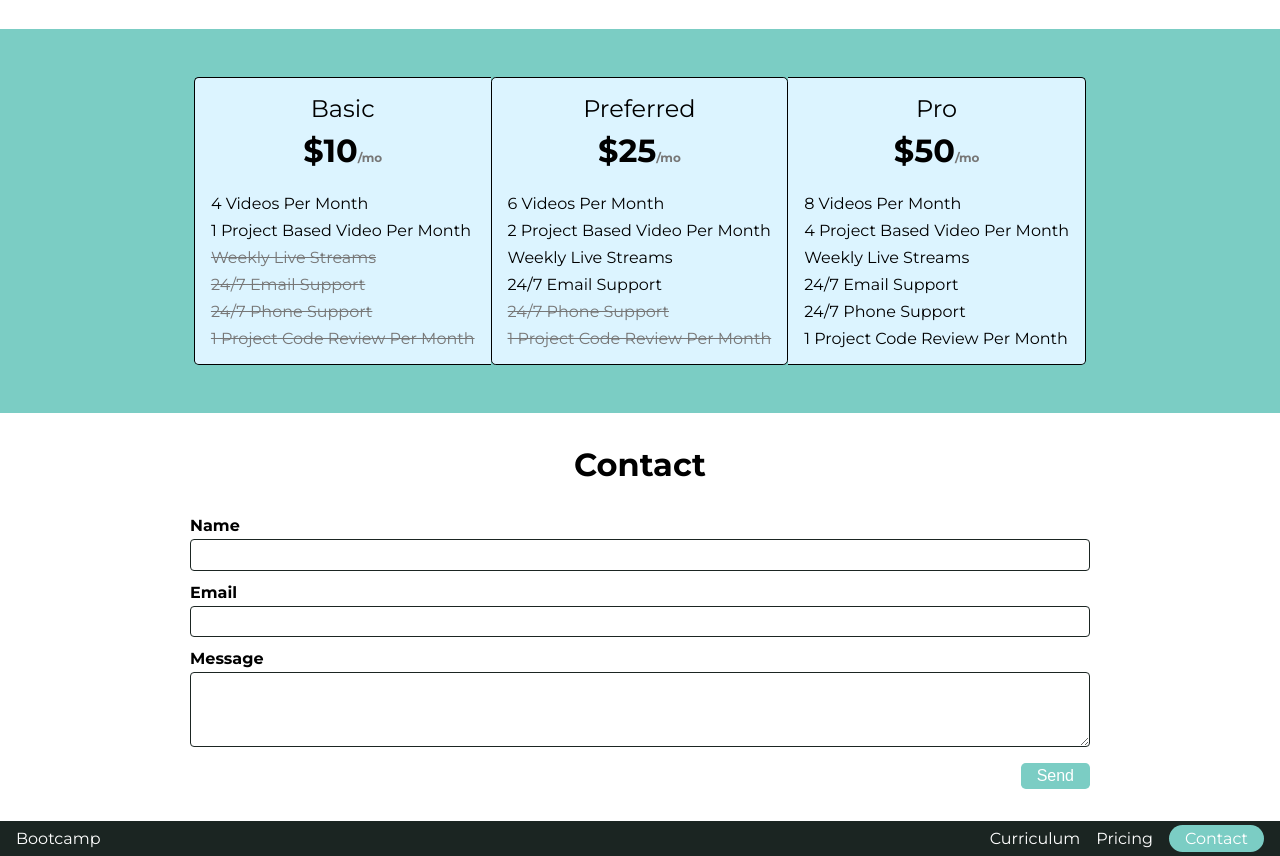
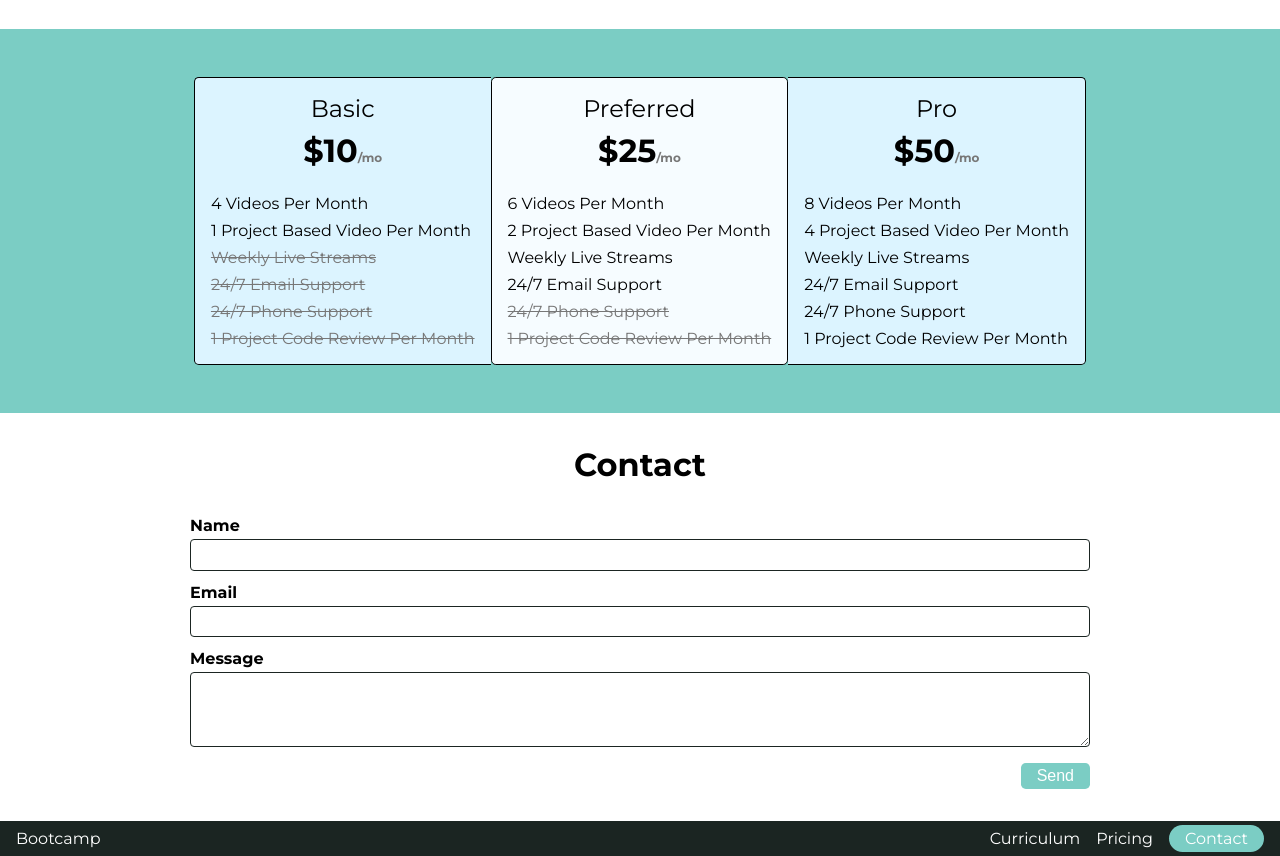
Before and after one commit to samyamay2005/bootcamp, a plain HTML site: page index.html in a window 1280 px wide. Shown: the part 1084-1940 px from the top of the page. Drawn offline with Linux system fonts and the light colour scheme.

Commit message:
Update style.css

```diff
--- a/style.css
+++ b/style.css
@@ -184,7 +184,7 @@ body{
   }
   .card2 {
     padding: 1rem;
-    background-color: #DCF4FF;
+    background-color: #f6fcff;
     border: 1px solid black;
     border-radius: .3em;
     margin: 1rem 0;
```
